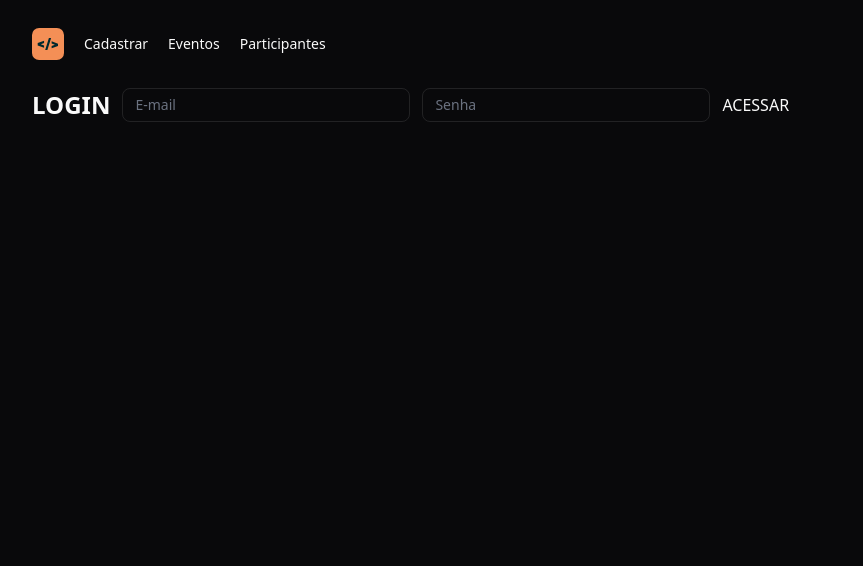
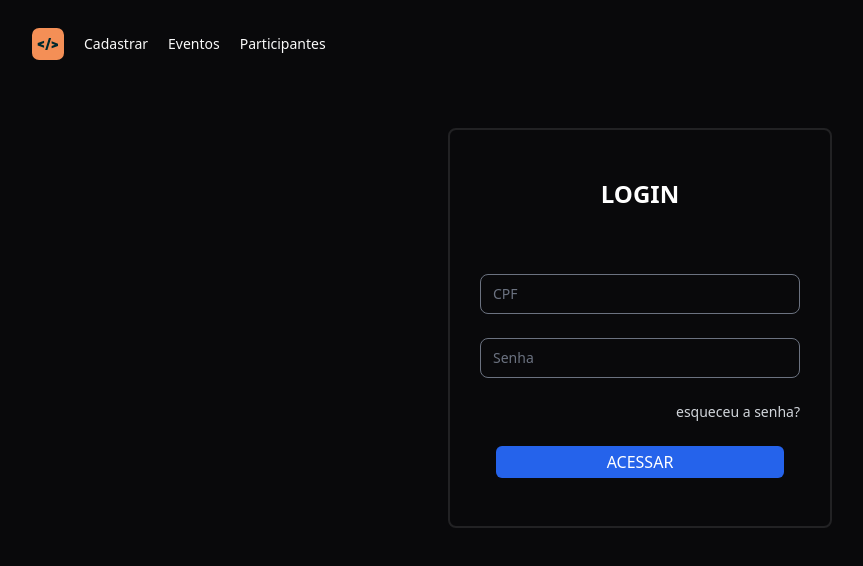
Before and after one commit to LeoEtraud/Projeto_13_pass_in, a React (Vite) app: page / in a window 1280 px wide. Shown: the top 566 px of the page, without its empty margins (0-863 px from the left). Built offline with nearby package versions, Linux system fonts and the light colour scheme.

Commit message:
Atualizações tela de Login

```diff
--- a/src/pages/index.tsx
+++ b/src/pages/index.tsx
@@ -1,33 +1,111 @@
-import dayjs from 'dayjs'
-import 'dayjs/locale/pt-br'
-import relativeTime from 'dayjs/plugin/relativeTime'
-
-dayjs.extend(relativeTime)
-dayjs.locale('pt-br')
+import { useState, ChangeEvent, FormEvent } from 'react';
+import eye from '../assets/eye.svg';
+import eyeSlash from '../assets/eye-slash.svg';
 
 export function Login() {
+    const [cpf, setCpf] = useState<string>('');
+    const [senha, setSenha] = useState<string>('');
+    const [error, setError] = useState<string | null>(null);
+    const [success, setSuccess] = useState<string | null>(null);
+    const [showPassword, setShowPassword] = useState(false);
+
+    // FUNÇÃO DISPARADA PARA CADASTRAR O PARTICIPANTE
+    async function onCadUser(event: FormEvent) {
+        event.preventDefault();
+        setError(null);
+        setSuccess(null);
+
+        const attendeeData = {
+            cpf: cpf.replace(/\D/g, ''), // remove caracteres não numéricos
+            senha: senha,
+        };
+
+        try {
+            const response = await fetch('http://localhost:3333/attendees', {
+                method: 'POST',
+                headers: {
+                    'Content-Type': 'application/json'
+                },
+                body: JSON.stringify(attendeeData)
+            });
+
+            if (!response.ok) {
+                throw new Error('Erro ao cadastrar participante');
+            }
+
+            setSuccess('Participante cadastrado com sucesso!');
+            setCpf('');
+            setSenha('');
+        } catch (error) {
+            setError('Erro ao cadastrar participante');
+        }
+    }
+
+    // FUNÇÃO PARA FORMATAR O CPF
+    const formatCpf = (value: string) => {
+        value = value.replace(/\D/g, ''); // Remove caracteres não numéricos
+        value = value.replace(/(\d{3})(\d)/, '$1.$2'); // Adiciona ponto entre o terceiro e quarto dígitos
+        value = value.replace(/(\d{3})(\d)/, '$1.$2'); // Adiciona ponto entre o sexto e sétimo dígitos
+        value = value.replace(/(\d{3})(\d{1,2})$/, '$1-$2'); // Adiciona hífen entre o nono e décimo dígitos
+        return value;
+    };
+
+    // FUNÇÃO PARA MOSTRAR/OCULTAR SENHA
+    const toggleShowPassword = () => {
+        setShowPassword(!showPassword);
+    };
+
+    // Determina a cor da borda com base no valor do campo
+    const getBorderColor = (value: string) => {
+        return value ? 'border-green-500' : 'border-gray-500';
+    };
+
     return (
-        <div className="flex flex-col gap-4 ">
-            <form action="">
-                <div className="flex gap-3 items-center">
-                    <h1 className="text-2xl font-bold">LOGIN</h1>
-                    <div className="px-3 w-72 py-1.5 border border-white/10 rounded-lg flex items-center gap-3">
+        <div className="flex flex-col w-96 items-center gap-16 border-2 border-white/10 rounded-lg m-auto mt-10 p-6">
+            <h1 className="text-2xl mt-6 font-bold text-white">LOGIN</h1>
+            <form onSubmit={onCadUser} className="flex flex-col gap-6 items-center">
+
+                {/* CAMPO DE TEXTO PARA ADICIONAR O CPF */}
+                <div className={`px-3 h-10 w-80 py-1.5 border rounded-lg flex items-center gap-3 focus-within:border-blue-500 ${getBorderColor(cpf)}`}>
                     <input
-                            className="bg-transparent flex-1 outline-none border-0 p-0 text-sm focus:ring-0"
-                            placeholder="E-mail"
+                        className="bg-transparent flex-1 outline-none border-0 p-0 text-sm focus:ring-0 focus:border-blue-500 text-white"
+                        placeholder="CPF"
+                        value={cpf}
+                        onChange={(e: ChangeEvent<HTMLInputElement>) => setCpf(formatCpf(e.target.value))}
+                        maxLength={14}
+                        required
                     />
                 </div>
-                    <div className="px-3 w-72 py-1.5 border border-white/10 rounded-lg flex items-center gap-3">
+
+                {/* CAMPO DE TEXTO PARA ADICIONAR A SENHA */}
+                <div className={`px-3 h-10 w-80 py-1.5 mb-0 border rounded-lg flex items-center focus-within:border-blue-500 ${getBorderColor(senha)}`}>
                     <input
-                            className="bg-transparent flex-1 outline-none border-0 p-0 text-sm focus:ring-0"
+                        type={showPassword ? 'text' : 'password'}
+                        className="bg-transparent flex-1 outline-none border-0 p-0 text-sm focus:ring-0 focus:border-blue-500 text-white"
                         placeholder="Senha"
+                        value={senha}
+                        onChange={(e: ChangeEvent<HTMLInputElement>) => setSenha(e.target.value)}
+                        required
                     />
+
+                    {senha && (
+                        <img
+                            src={showPassword ? eyeSlash : eye}
+                            alt="Mostrar/Ocultar"
+                            onClick={toggleShowPassword}
+                            style={{ cursor: 'pointer' }}
+                        />
+                    )}
                 </div>
-                        <button>
+                <h1 className="text-right w-80 mt-0 text-sm text-gray-300">esqueceu a senha?</h1>
+
+                <button type="submit" className="px-2 py-1 w-72 mb-6 bg-blue-600 hover:bg-blue-800 text-white rounded-md">
                     ACESSAR
                 </button>
+
+            </form>
+            {error && <div className="text-red-500">{error}</div>}
+            {success && <div className="text-green-500">{success}</div>}
         </div>
-            </form>
-        </div>
-    )
+    );
 }
```
Also changed, not shown: src/assets/eye-slash.svg (added), src/assets/eye.svg (added). Lines whose indentation alone changed are shown as unchanged.
